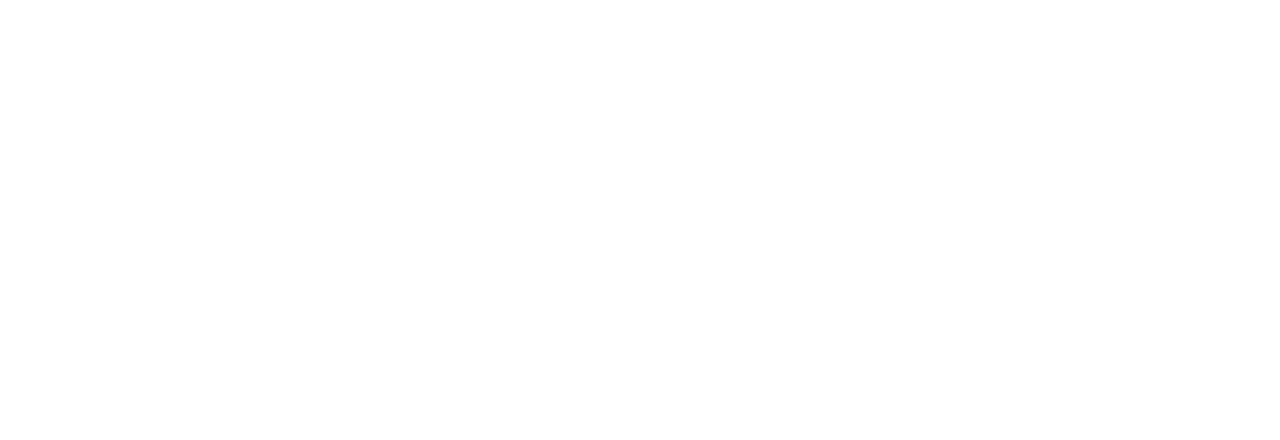
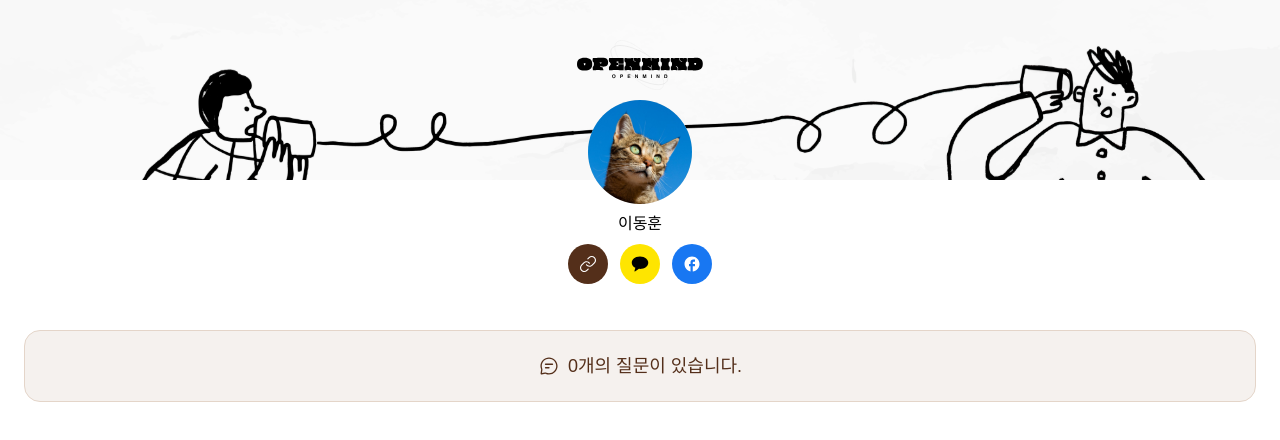
Before and after one commit to Codeit-Sprint-Part-2-Team-6/Open-Mind, a React (Create React App) app: page /post in a window 1280 px wide. Before the commit this address had no page. Shown: the top 440 px of the page. Built offline with nearby package versions, Linux system fonts and the light colour scheme; a web font is replaced by a local one.

Commit message:
feat: 컨테이너 스타일링
- 헤더와의 간격 및 컨테이너 내부 스타일 구현
- 질문 박스가 들어오고 나서 확인 및 수정 작업 필요
- 상위 브랜치에서 페이지 기능 구현 예정

```diff
--- a/src/App.js
+++ b/src/App.js
@@ -3,6 +3,7 @@ import { ThemeProvider } from 'styled-components';
 import theme from './styles/theme';
 import GlobalStyles from './styles/GlobalStyles';
 import { Helmet } from 'react-helmet';
+import FeedDetailPage from './pages/FeedDetail/FeedDetailPage';
 
 function App() {
   return (
@@ -14,7 +15,7 @@ function App() {
         <GlobalStyles />
         <Router>
           <Routes>
-            <Route />
+            <Route path='/post' element={<FeedDetailPage />} />
           </Routes>
         </Router>
       </ThemeProvider>
--- a/src/pages/FeedDetail/FeedDetailPage.jsx
+++ b/src/pages/FeedDetail/FeedDetailPage.jsx
@@ -1,7 +1,59 @@
+import styled from 'styled-components';
 import Header from './Header.jsx';
+import { useState } from 'react';
+
+const Main = styled.main`
+  display: flex;
+  flex-direction: column;
+  align-items: center;
+  padding: 0 24px;
+  margin-top: 150px;
+`;
+
+const QuestionsContainer = styled.div`
+  display: flex;
+  flex-direction: column;
+  gap: 16px;
+  align-items: center;
+  width: 100%;
+  text-align: center;
+  padding: 24px 16px;
+  background-color: ${(props) => props.theme.brown[10]};
+  border: 1px solid ${(props) => props.theme.brown[20]};
+  border-radius: 16px;
+`;
+
+const QuestionCounterContainer = styled.div`
+  display: flex;
+  gap: 8px;
+  align-items: center;
+`;
+
+const QuestionIcon = styled.img`
+  width: 22px;
+  height: 22px;
+`;
+
+const QuestionCountText = styled.p`
+  font-size: ${(props) => props.theme.typography.body2.fontSize};
+  color: ${(props) => props.theme.brown[40]};
+`;
 
 function FeedDetailPage() {
-  return <Header></Header>;
+  const [QuestionCount, setQuestionCount] = useState(0);
+  return (
+    <>
+      <Header />
+      <Main>
+        <QuestionsContainer>
+          <QuestionCounterContainer>
+            <QuestionIcon src='/images/icons/ic_messages.svg' />
+            <QuestionCountText>{`${QuestionCount}개의 질문이 있습니다.`}</QuestionCountText>
+          </QuestionCounterContainer>
+        </QuestionsContainer>
+      </Main>
+    </>
+  );
 }
 
 export default FeedDetailPage;
```
Also changed, not shown: public/images/icons/ic_messages.svg (added), 1 other file (tests, documents, lock files or other folders).
